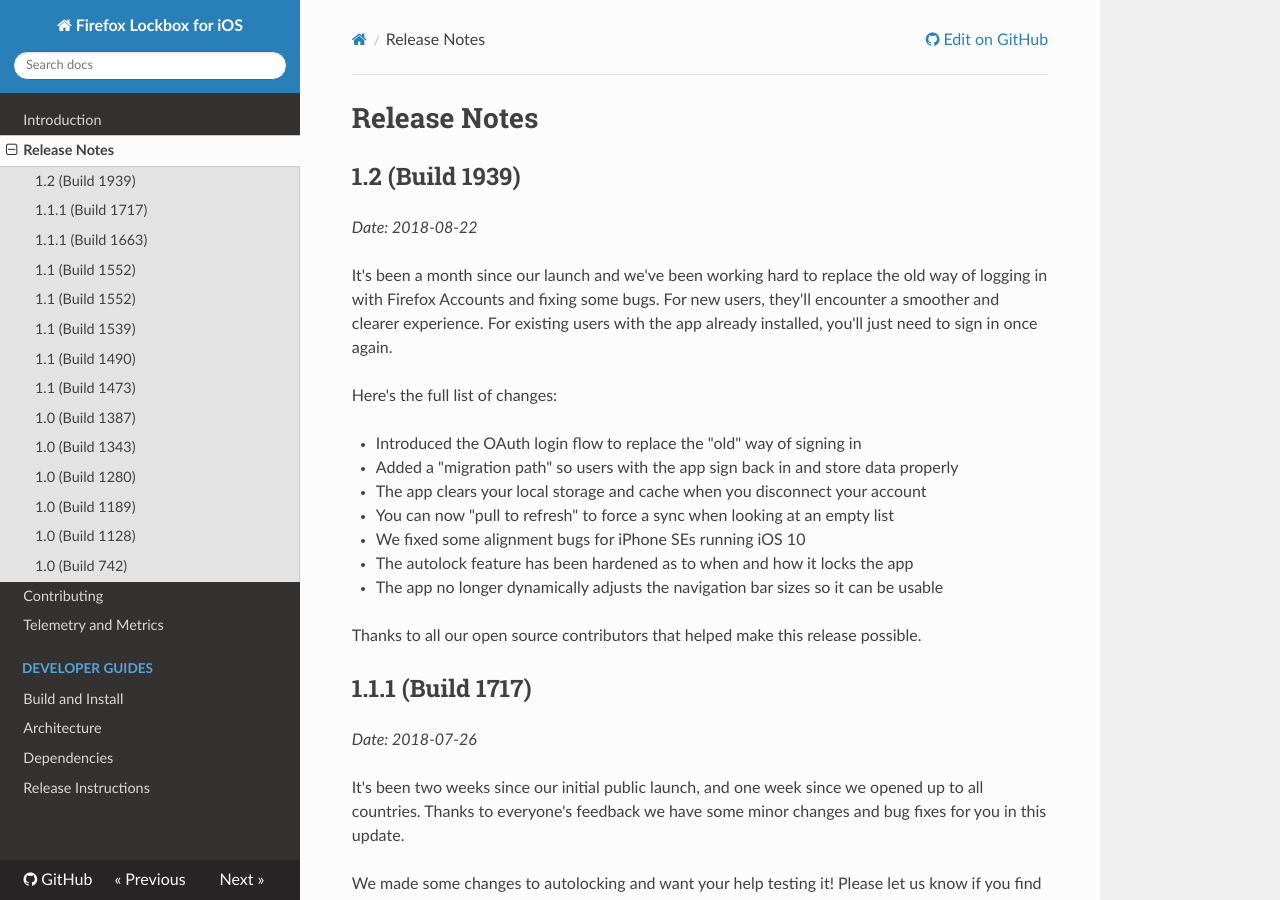
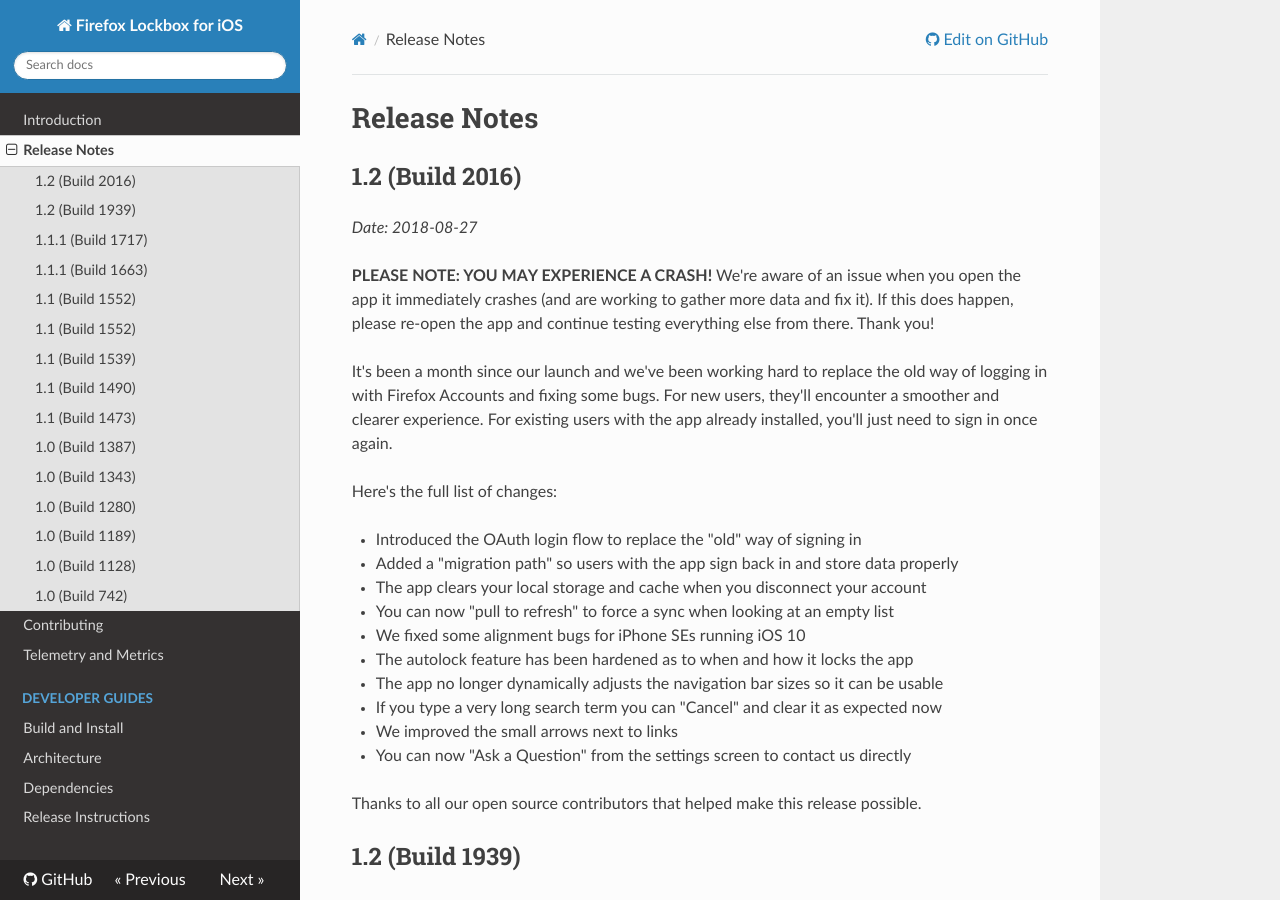
Before and after one commit to mozilla-lockwise/lockwise-ios, an MkDocs documentation site: the page built from docs/release-notes.md, in a window 1280 px wide and 900 px high. Built offline with MkDocs 1.6.1, drawn with Linux system fonts in a browser that asks for light colours; nearby versions of some CDN libraries; old or Windows-style settings are respelled for this version of MkDocs.

Commit message:
Add release notes for 1.2 (Build 2016)

```diff
--- a/docs/release-notes.md
+++ b/docs/release-notes.md
@@ -1,4 +1,27 @@
 # Release Notes
+
+## 1.2 (Build 2016)
+
+_Date: 2018-08-27_
+
+**PLEASE NOTE: YOU MAY EXPERIENCE A CRASH!** We're aware of an issue when you open the app it immediately crashes (and are working to gather more data and fix it). If this does happen, please re-open the app and continue testing everything else from there. Thank you!
+
+It's been a month since our launch and we've been working hard to replace the old way of logging in with Firefox Accounts and fixing some bugs. For new users, they'll encounter a smoother and clearer experience. For existing users with the app already installed, you'll just need to sign in once again.
+
+Here's the full list of changes:
+
+- Introduced the OAuth login flow to replace the "old" way of signing in
+- Added a "migration path" so users with the app sign back in and store data properly
+- The app clears your local storage and cache when you disconnect your account
+- You can now "pull to refresh" to force a sync when looking at an empty list
+- We fixed some alignment bugs for iPhone SEs running iOS 10
+- The autolock feature has been hardened as to when and how it locks the app
+- The app no longer dynamically adjusts the navigation bar sizes so it can be usable
+- If you type a very long search term you can "Cancel" and clear it as expected now
+- We improved the small arrows next to links
+- You can now "Ask a Question" from the settings screen to contact us directly
+
+Thanks to all our open source contributors that helped make this release possible.
 
 ## 1.2 (Build 1939)
 
```
